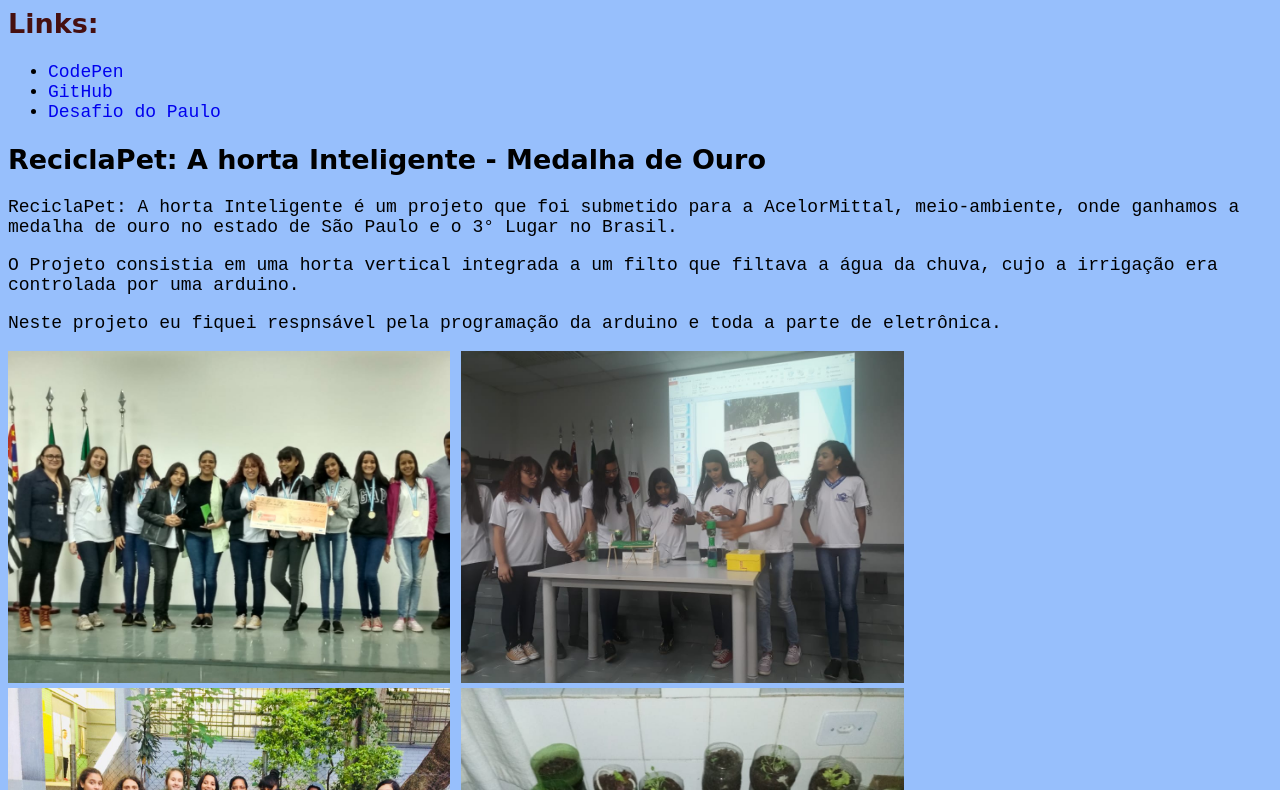
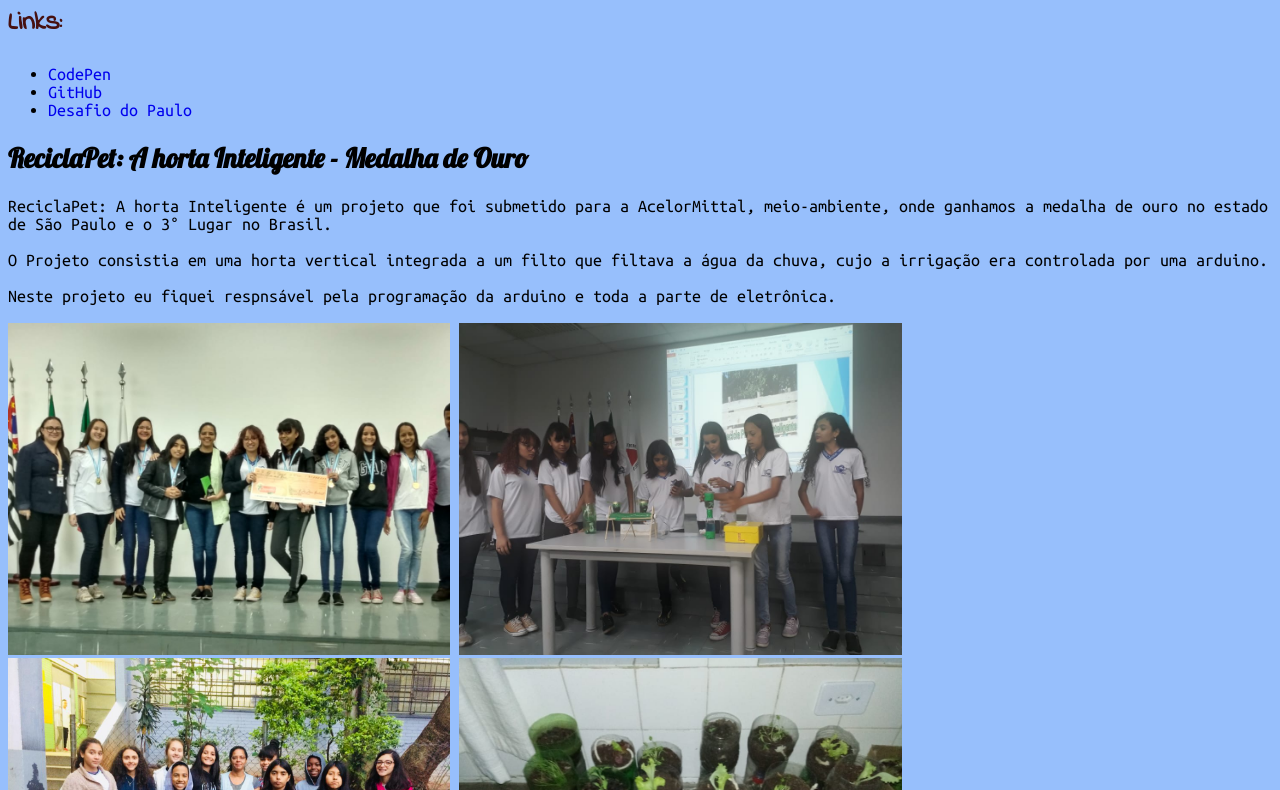
Before and after one commit to rallantro/aboutme-rallan, a plain HTML site: page port/index.html in a window 1280 px wide. Shown: the part 81-871 px from the top of the page. Drawn offline with Linux system fonts and the light colour scheme.

Commit message:
Aula 3
Versão 1.0

```diff
--- a/port/index.html
+++ b/port/index.html
@@ -5,6 +5,7 @@
     <meta name="viewport" content="width=, initial-scale=1.0">
     <title>Portifólio</title>
     <link rel="stylesheet" href="estilo.css">
+    <link href="https://fonts.googleapis.com/css2?family=Indie+Flower&family=Lobster&family=Ubuntu+Mono&display=swap" rel="stylesheet">
 </head>
 <body>
 
```
